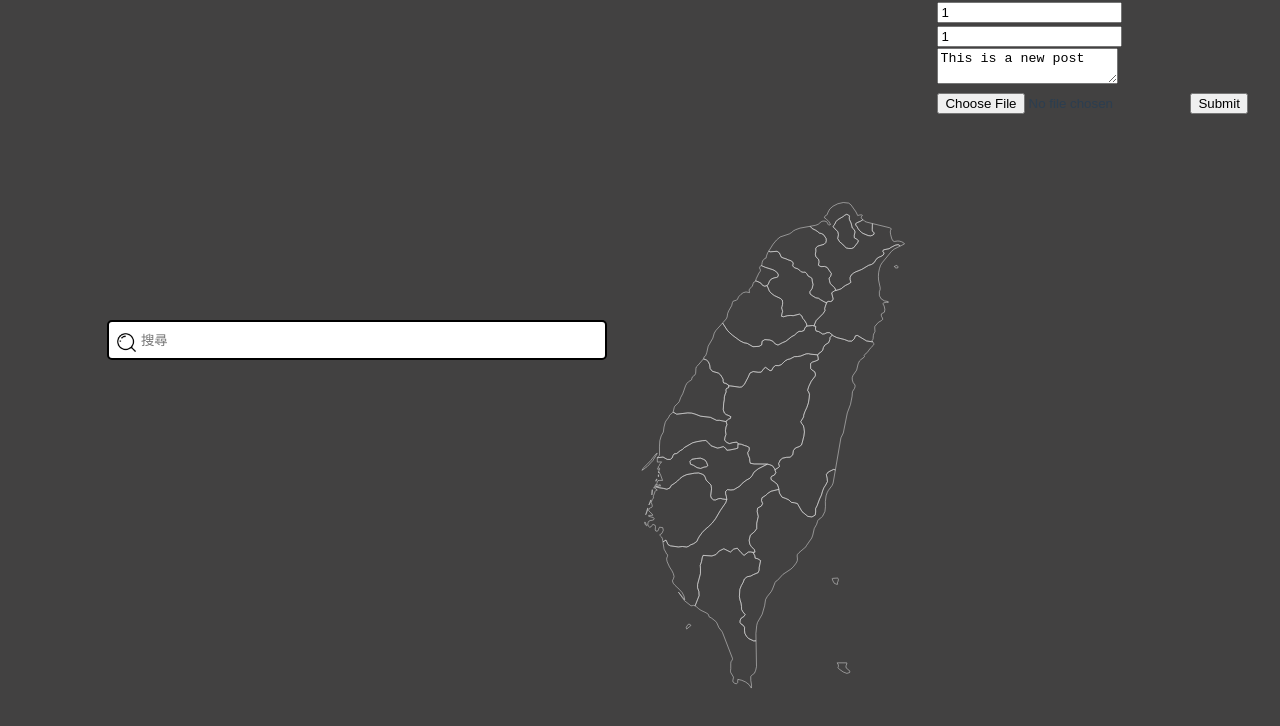
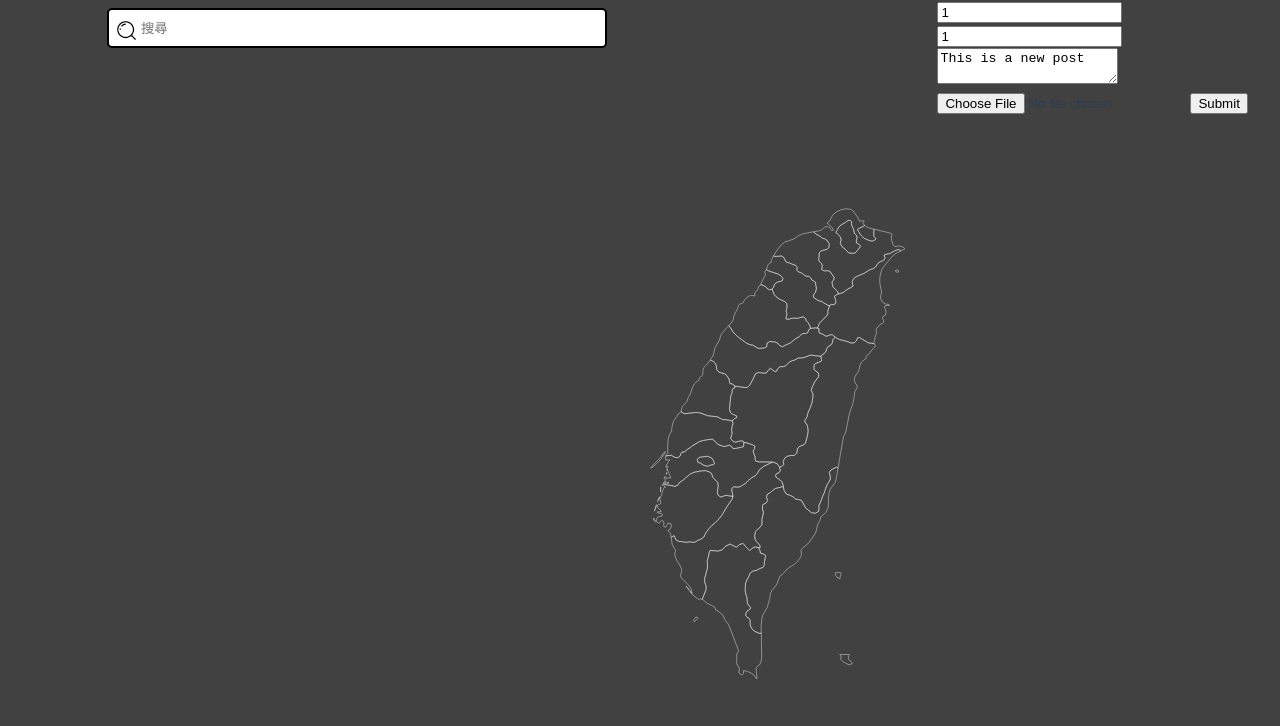
Before and after one commit to olivervvvv/foodweb, a Vue app: page /testOliver in a window 1280 px wide. Shown: the top 726 px of the page. Built offline with nearby package versions, Linux system fonts and the light colour scheme.

Commit message:
更改首頁搜尋位置

```diff
--- a/src/App.vue
+++ b/src/App.vue
@@ -1,6 +1,5 @@
 <script setup>
 import { RouterLink, RouterView } from 'vue-router'
-import HelloWorld from './components/HelloWorld.vue'
 import taiwanmap from './components/icons/taiwanmap.vue'
 import search from './components/icons/CustomInput.vue'
 </script>
@@ -47,7 +46,7 @@ svg{
 }
 .search{
   position: absolute;
-  top: 40%;
+  top: 1%;
   left: 35%;
   width: 250px;
   height: 40px;
--- a/src/components/icons/taiwanmap.vue
+++ b/src/components/icons/taiwanmap.vue
@@ -280,6 +280,7 @@ path {
   margin-top: 3%;
   height: 300px;
   width: 600px;
+  margin-right: 3%;
   .btnArea{
     height: 100%;
     width: 100%;
```
